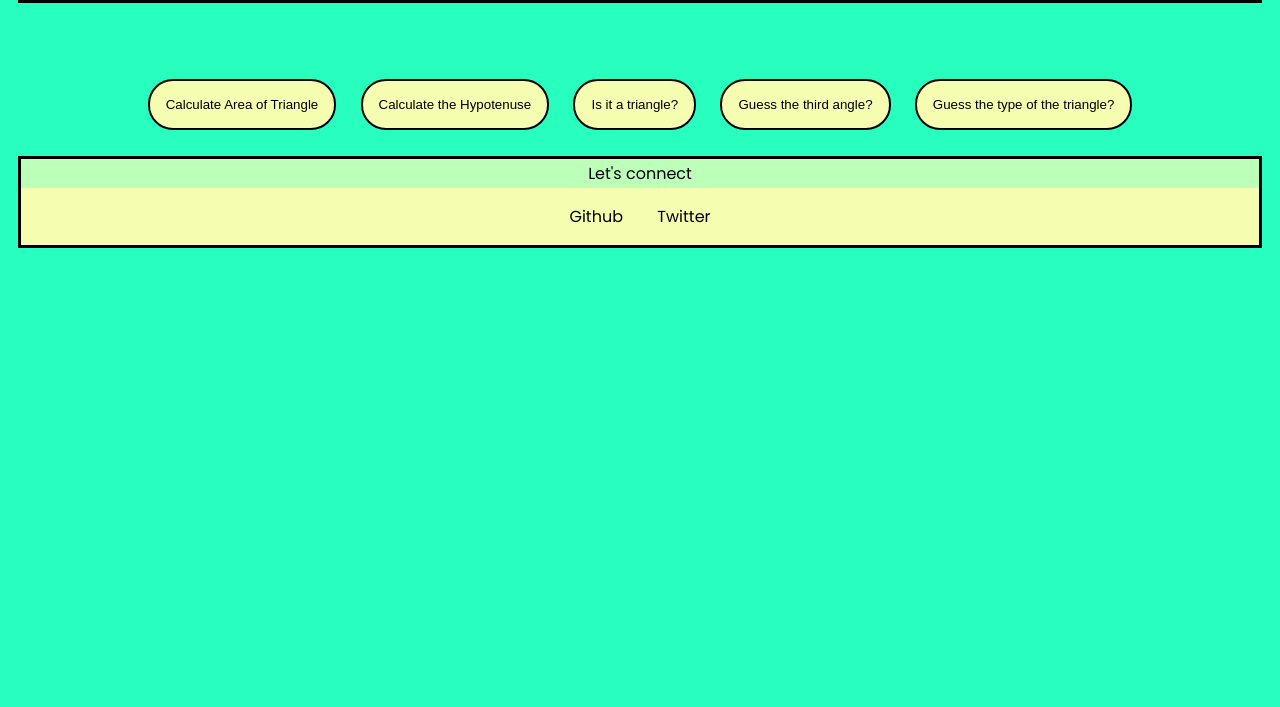
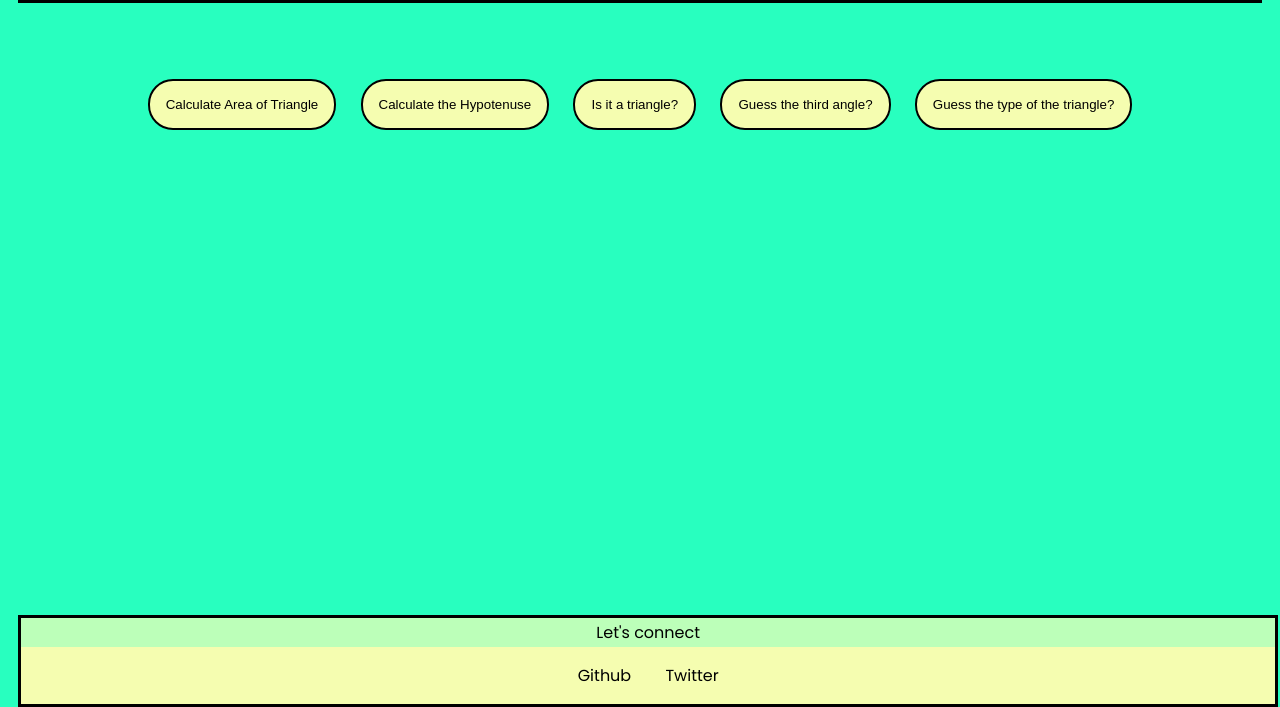
Before and after one commit to Tanay-J/learn-triangles, a plain HTML site: page index.html in a window 1280 px wide. Shown: the part 93-800 px from the top of the page. Drawn offline with Linux system fonts and the light colour scheme.

Commit message:
footer position

```diff
--- a/index.html
+++ b/index.html
@@ -16,9 +16,11 @@
         <button class="nav-btn"><a class="link" href="isatriangle.html">Is it a triangle?  </a></button>
         <button class="nav-btn"><a class="link" href="thirdangle.html">Guess the third angle?</a></button>
         <button class="nav-btn"><a class="link" href="typeoftriangle.html">Guess the type of the triangle?</a></button>
+
+
     </section>
 
-    <footer class="footer">
+    <footer class="footer" style="position: absolute;bottom: 0;width: 98%;">
         <div class="footer-header">Let's connect</div>
         <ul>
             <li class="list-inline"><a class="link" href="https://github.com/Tanay-J?tab=repositories">Github</a></li>
```
